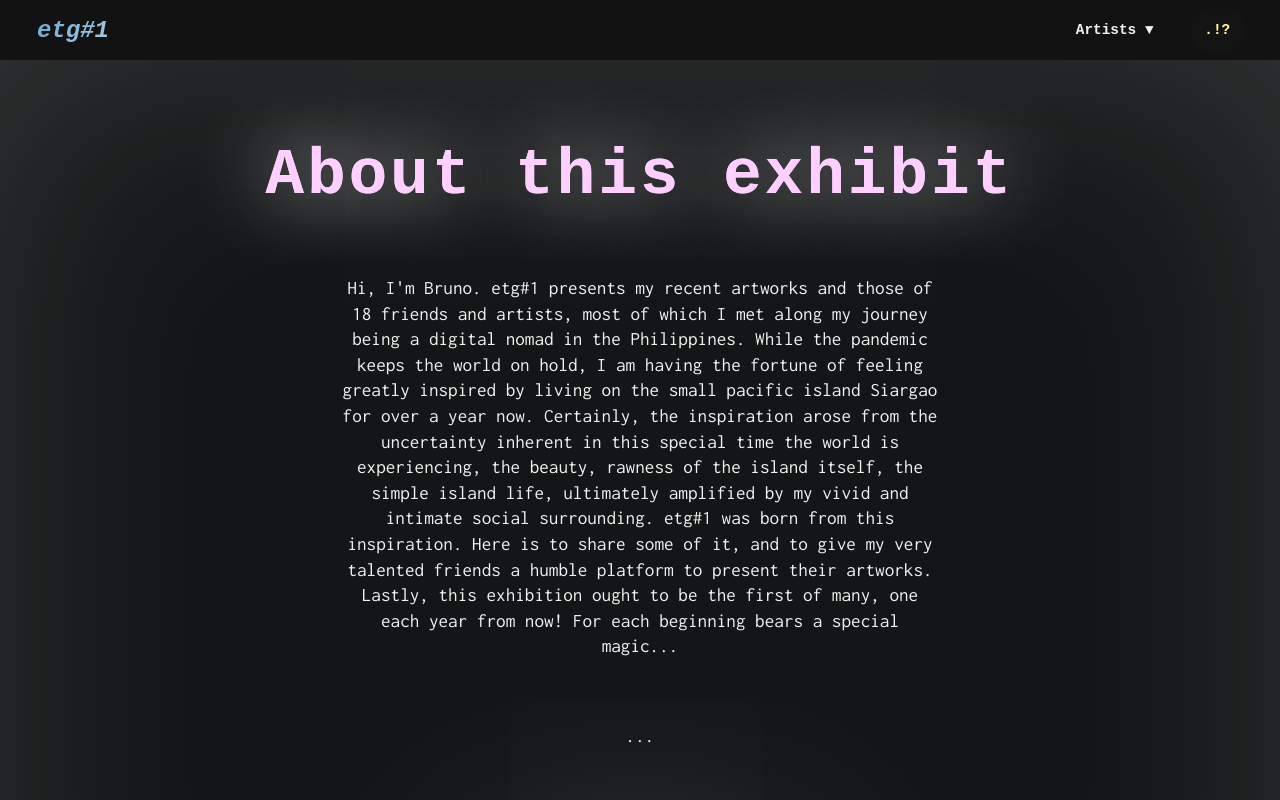
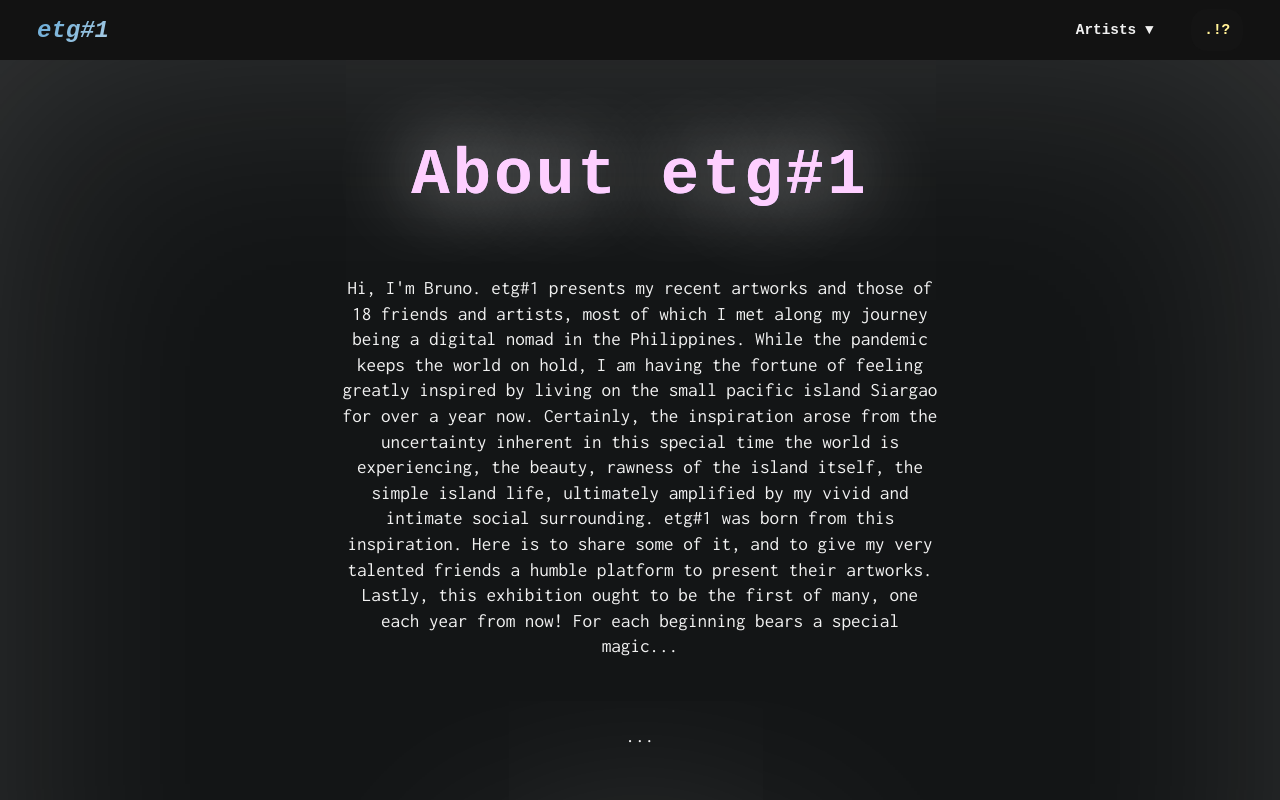
Before and after one commit to brunokalthoff/etg-1, a React (Create React App) app: page /about in a window 1280 px wide. Shown: the top 800 px of the page. Built offline with nearby package versions, Linux system fonts and the light colour scheme.

Commit message:
headline

```diff
--- a/src/components/About.js
+++ b/src/components/About.js
@@ -8,7 +8,7 @@ function About() {
               <div>
                 <div className="Headline">
 
-                  <h1>About this exhibit</h1>
+                  <h1>About etg#1</h1>
 
                 </div>
                 <p>Hi, I'm Bruno. etg#1 presents my recent artworks and those of 18 friends and artists, most
```
